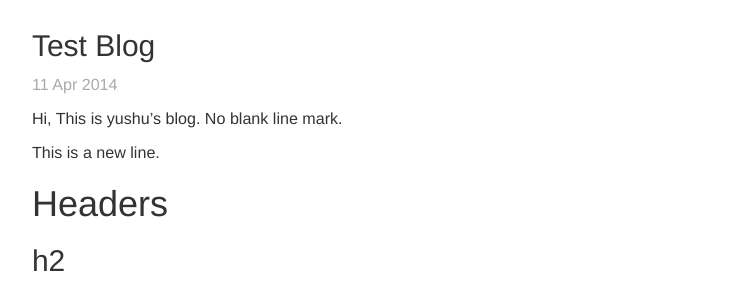
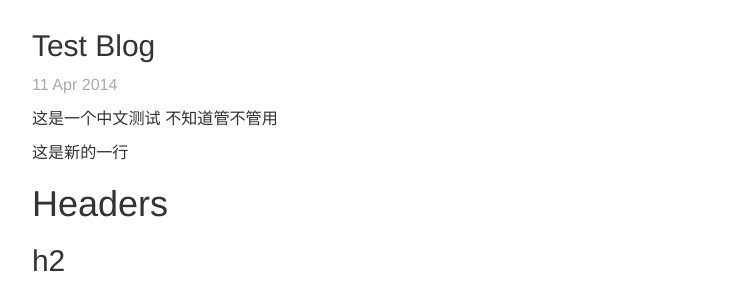
Before and after one commit to yushugg/yushugg.github.io, a Jekyll site: the page built from _posts/2014-04-11-test-file.markdown, in a window 1280 px wide. Shown: the part 171-469 px from the top of the page, without its empty margins (270-1009 px from the left). Built offline with Jekyll 4.4.1, drawn with Linux system fonts in a browser that asks for light colours; Markdown is read by kramdown in place of the engine named in the settings.

Commit message:
test file chinese test

```diff
--- a/_posts/2014-04-11-test-file.markdown
+++ b/_posts/2014-04-11-test-file.markdown
@@ -6,10 +6,10 @@ categories: update
 tags: test
 ---
 
-Hi, This is yushu's blog.
-No blank line mark.
+这是一个中文测试
+不知道管不管用
 
-This is a new line.
+这是新的一行
 
 #Headers
 ##h2
```
